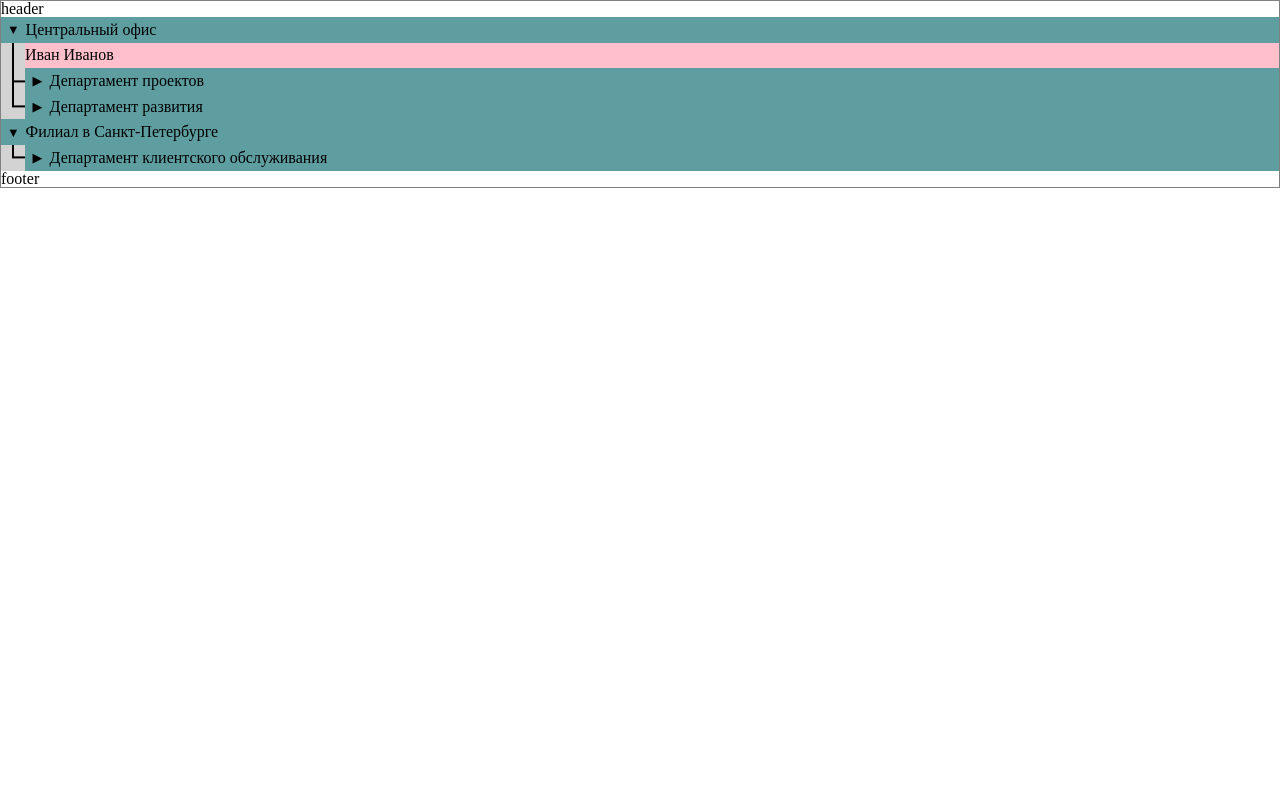
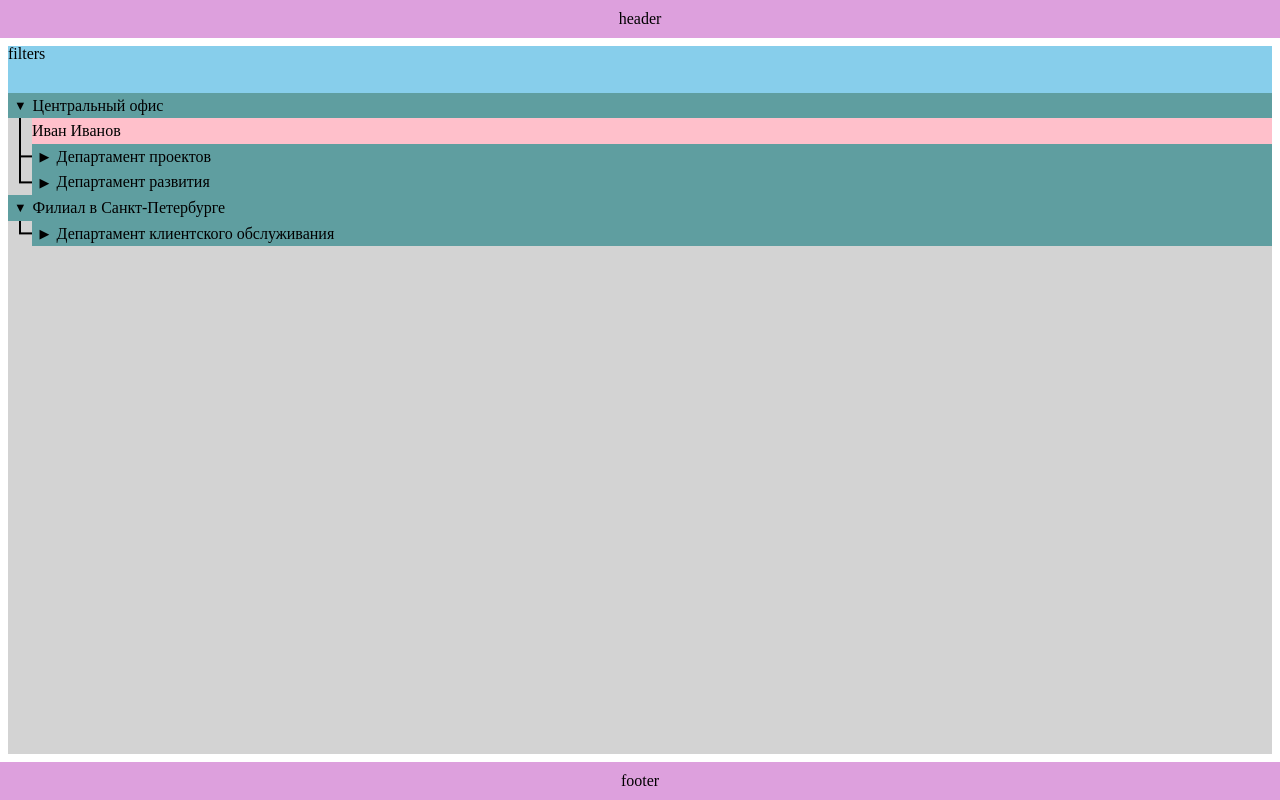
Before and after one commit to ArtemyevaViktoria/tree-search, an Angular app: page / in a window 1280 px wide. Built offline with nearby package versions, Linux system fonts and the light colour scheme.

Commit message:
Изменено позиционирование основных блоков, создан файл _variables.scss с определением переменных и миксинов

```diff
--- a/angular.json
+++ b/angular.json
@@ -34,6 +34,11 @@
             "styles": [
               "src/styles.scss"
             ],
+            "stylePreprocessorOptions": {
+              "includePaths": [
+                "src"
+              ]
+            },
             "scripts": [],
             "server": "src/main.server.ts",
             "prerender": true,
--- /dev/null
+++ b/src/_variables.scss
@@ -0,0 +1,24 @@
+:root {
+  --row-height: 1.6rem;
+  --header-footer-height: calc(var(--row-height) * 1.5);
+}
+
+@mixin flex-center {
+  display: flex;
+  justify-content: center;
+  align-items: center;
+}
+
+@mixin flex-column {
+  display: flex;
+  flex-direction: column;
+}
+
+@mixin fixed-header-footer {
+  position: fixed;
+  left: 0;
+  width: 100%;
+  height: var(--header-footer-height);
+  z-index: 1000;
+  background-color: plum;
+}
--- a/src/app/components/tree-wrapper/tree-wrapper.component.html
+++ b/src/app/components/tree-wrapper/tree-wrapper.component.html
@@ -1,10 +1,16 @@
-<div class="tree-wrapper">
+<div class="container">
   <div class="header">header</div>
 
-  <div class="body">
-    @for (item of departments(); track item.nodeId) {
-      <app-tree class="node" [department]="item"></app-tree>
-    }
+  <div class="content">
+    <div class="filters">filters</div>
+
+    <div class="tree-wrapper">
+      <div class="tree-container">
+        @for (item of departments(); track item.nodeId) {
+          <app-tree class="node" [department]="item"></app-tree>
+        }
+      </div>
+    </div>
   </div>
 
   <div class="footer">footer</div>
--- a/src/app/components/tree-wrapper/tree-wrapper.component.scss
+++ b/src/app/components/tree-wrapper/tree-wrapper.component.scss
@@ -1,7 +1,46 @@
-.tree-wrapper {
-  border: 1px solid gray;
+@use 'variables' as var;
+
+.container {
+  @include var.flex-column;
+  height: 100vh;
+  overflow: hidden;
+  position: relative;
 }
 
-.body {
-  overflow-y: auto;
+.header {
+  @include var.flex-center;
+  @include var.fixed-header-footer;
+  top: 0;
 }
+
+.content {
+  @include var.flex-column;
+  flex: 1;
+  position: relative;
+  padding: calc(var(--header-footer-height) + 0.5rem) 0.5rem;
+  overflow: hidden;
+
+  .filters {
+    height: calc(var(--header-footer-height) + 0.5rem);
+    background-color: skyblue;
+  }
+
+  .tree-wrapper {
+    @include var.flex-column;
+    flex: 1;
+    position: relative;
+    overflow: hidden;
+  }
+
+  .tree-container {
+    flex: 1;
+    overflow-y: auto;
+    background-color: lightgray;
+  }
+}
+
+.footer {
+  @include var.flex-center;
+  @include var.fixed-header-footer;
+  bottom: 0;
+}
--- a/src/app/components/tree/tree.component.scss
+++ b/src/app/components/tree/tree.component.scss
@@ -1,6 +1,7 @@
+@use 'variables' as var;
+
 :host {
   --horizontal-line-width: 2px;
-  --row-height: 1.6rem;
 }
 
 .tree {
--- a/src/styles.scss
+++ b/src/styles.scss
@@ -1,3 +1,5 @@
+@use 'variables' as var;
+
 * {
   margin: 0;
   padding: 0;
```
